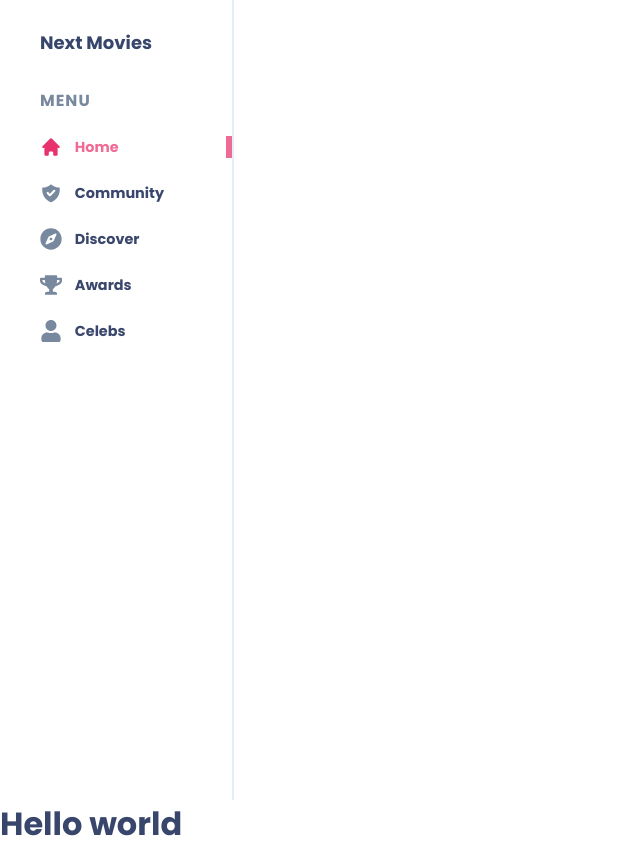
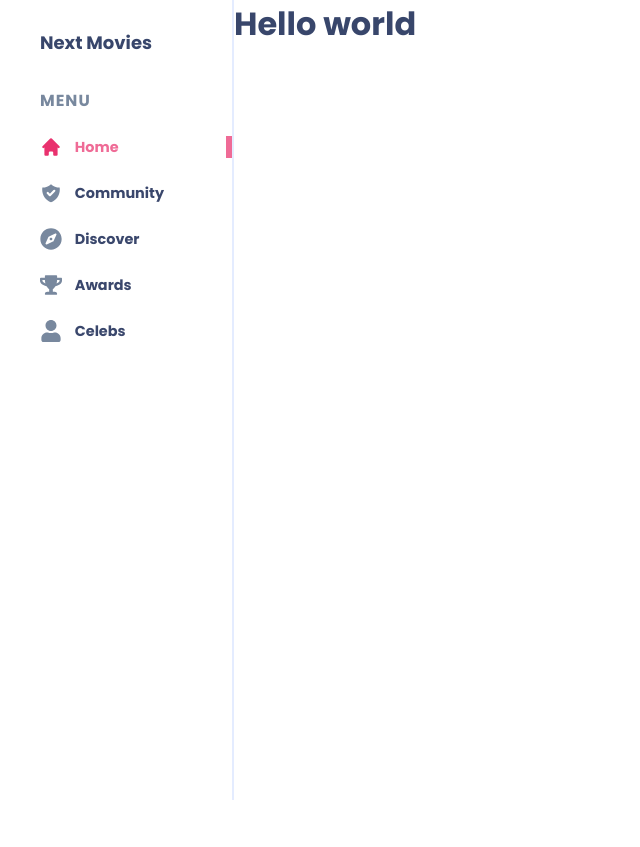
Before and after one commit to Joao-Rodrigues01/next-movies, a Next.js app: page / in a window 1280 px wide. Shown: the whole page, without its empty margins (0-640 px from the left). After the commit the page ends 800 px from the top, so only its background shows below. Built offline with nearby package versions, Linux system fonts and the light colour scheme.

Commit message:
add colors and display flex to main

```diff
--- a/src/styles/global.ts
+++ b/src/styles/global.ts
@@ -10,6 +10,7 @@ export default createGlobalStyle`
     box-sizing: border-box;
   }
 
+	font-size: 62.5%;
 	html {
     height: 100%;
   }
@@ -20,6 +21,7 @@ export default createGlobalStyle`
 		--text-secondary: #38466B;
 		--text-light: #78889E;
 		--text-hover: #E9316E;
+		--text-hover2: #EF6B96;
 		--input-background: #F1F7FF;
 		--button: #E71D60;
 		--button-text: #FDEFF4;
@@ -50,4 +52,8 @@ export default createGlobalStyle`
 		font-weight: 700;
 
   }
+
+	main {
+		display: flex;
+	}
 `;
```
